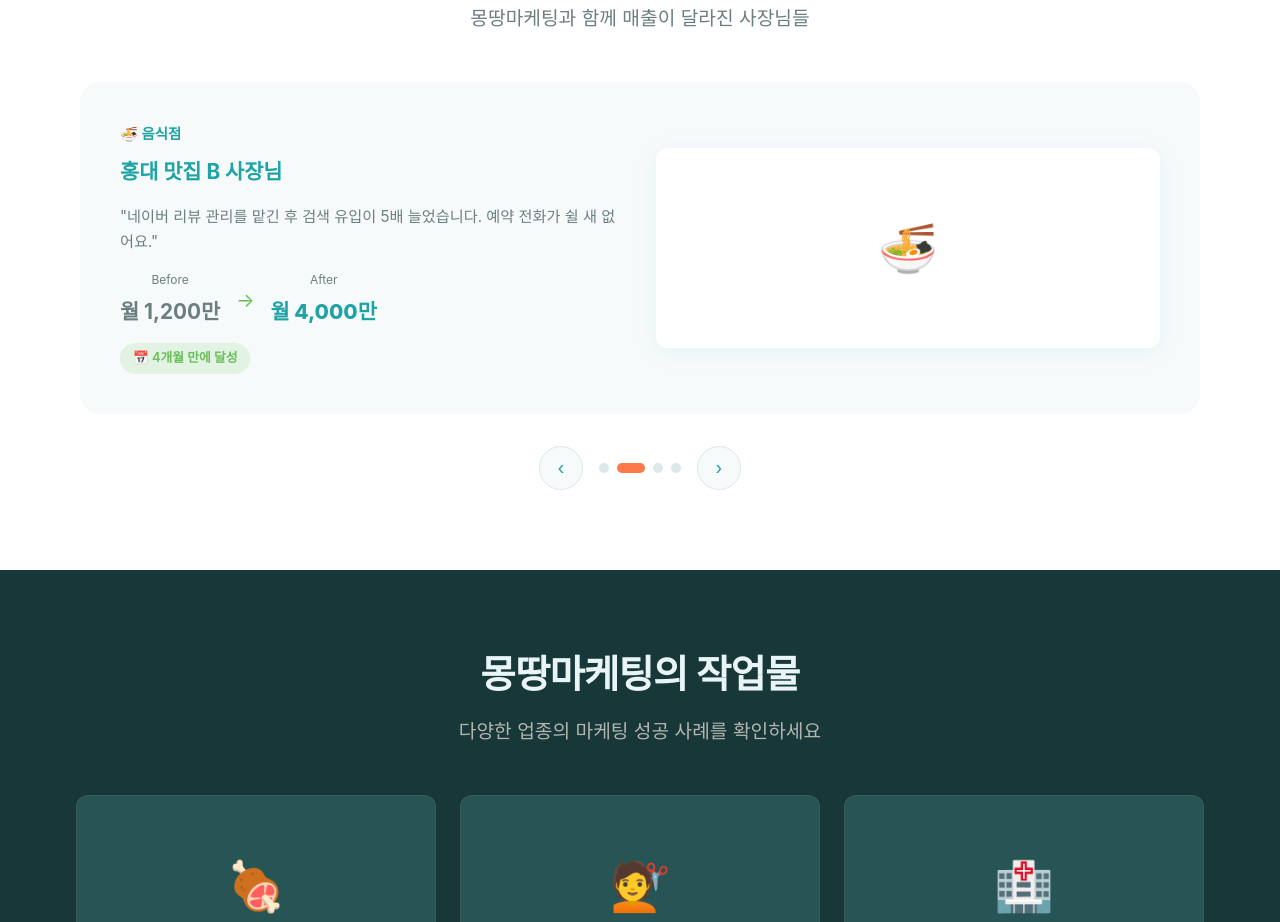
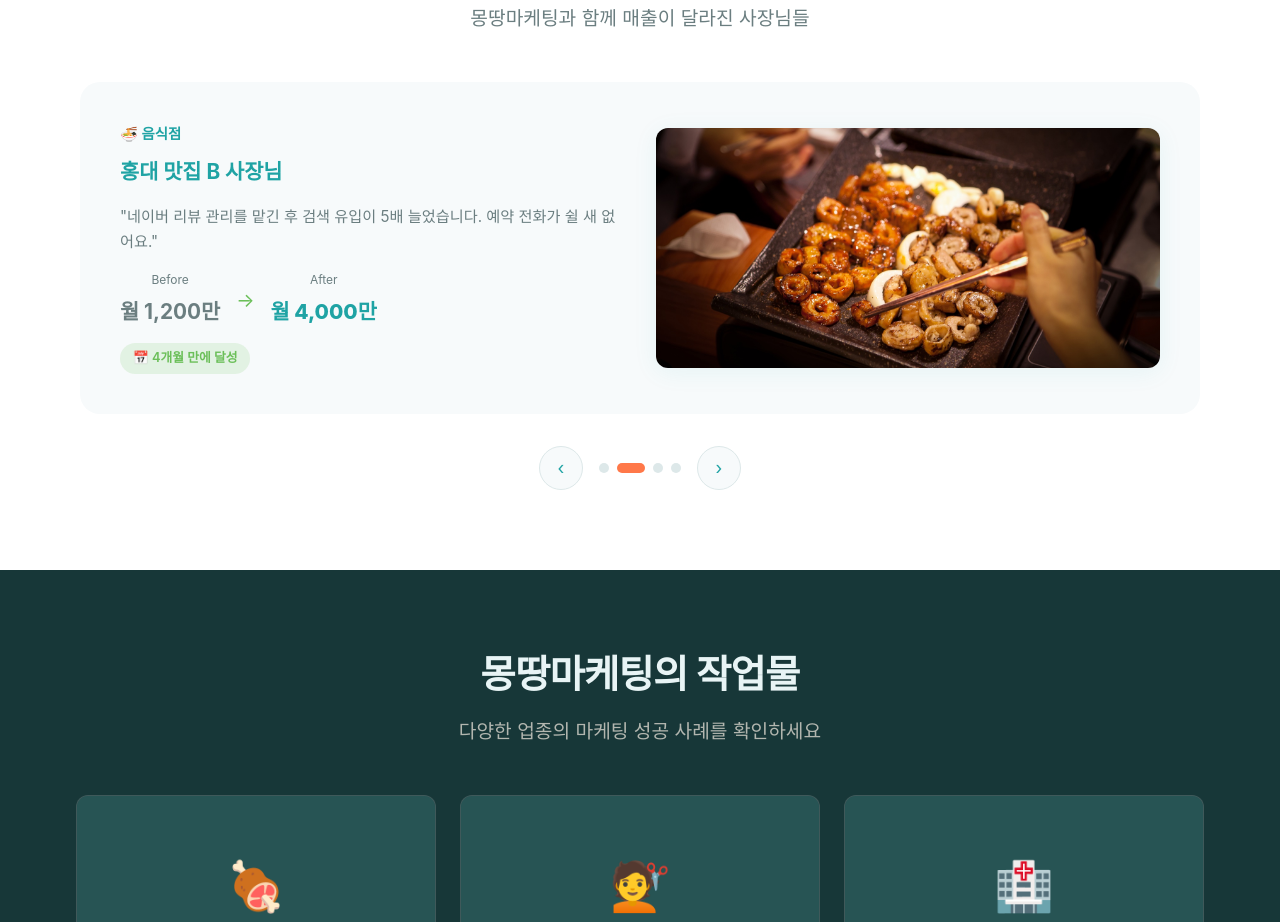
Before and after one commit to univerlabmedia2-byte/dcd-landing, a plain HTML site: page index.html in a window 1280 px wide. Shown: the part 3654-4576 px from the top of the page. Drawn offline with Linux system fonts and the light colour scheme; a web font is replaced by a local one.

Commit message:
feat: 카페/음식점 케이스 슬라이드에 실제 이미지 적용
- 카페(슬라이드 1): td03100000559.jpg (인테리어)
- 음식점(슬라이드 2): tc02730000540.jpg (요리)
- case-visual에 object-fit:cover 적용으로 영역에 꽉 차게 표시
- 이미지 사이즈 최적화 (31MB→676KB, 6.5MB→337KB)

```diff
--- a/css/style.css
+++ b/css/style.css
@@ -764,12 +764,20 @@ input, select, textarea {
 .case-visual {
   background: var(--color-bg-white);
   border-radius: var(--radius-md);
-  height: 200px;
+  height: 240px;
   display: flex;
   align-items: center;
   justify-content: center;
   font-size: 3rem;
   box-shadow: var(--shadow-card);
+  overflow: hidden;
+}
+
+.case-visual img {
+  width: 100%;
+  height: 100%;
+  object-fit: cover;
+  display: block;
 }
 
 .case-duration {
--- a/index.html
+++ b/index.html
@@ -271,7 +271,9 @@
                   <span class="case-duration">📅 3개월 만에 달성</span>
                 </div>
               </div>
-              <div class="case-visual">☕</div>
+              <div class="case-visual">
+                <img src="assets/td03100000559.jpg" alt="카페 인테리어" loading="lazy">
+              </div>
             </div>
           </div>
           <!-- Slide 2 -->
@@ -296,7 +298,9 @@
                   <span class="case-duration">📅 4개월 만에 달성</span>
                 </div>
               </div>
-              <div class="case-visual">🍜</div>
+              <div class="case-visual">
+                <img src="assets/tc02730000540.jpg" alt="음식점 음식" loading="lazy">
+              </div>
             </div>
           </div>
           <!-- Slide 3 -->
```
Also changed, not shown: assets/tc02730000540.jpg (added), assets/td03100000559.jpg (added).
